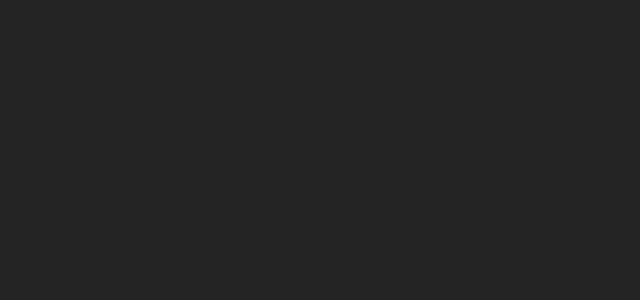
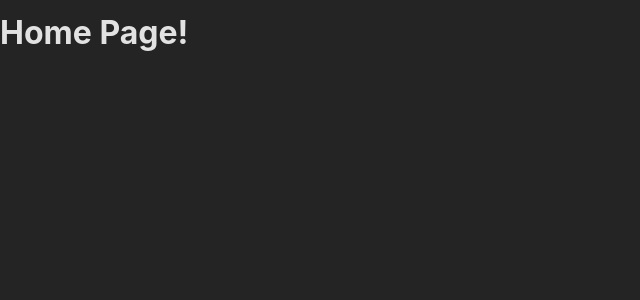
Before and after one commit to Line-Baumann-Haavik/Mini-React-projects, a React (Create React App) app in the folder 21-starting-project/21-starting-project/: page / in a window 1280 px wide. Shown: the top 300 px of the page, without its empty margins (0-640 px from the left). Built offline with nearby package versions, Linux system fonts and the light colour scheme.

Commit message:
added routing and home page

```diff
--- a/21-starting-project/21-starting-project/src/App.js
+++ b/21-starting-project/21-starting-project/src/App.js
@@ -1,3 +1,12 @@
+import {RouterProvider, createBrowserRouter} from "react-router-dom";
+import HomePage from "./pages/HomePage";
+
+const router = createBrowserRouter([
+  {path: "/", element: <HomePage /> },
+  {}
+]);
+
+
 export default function App() {
-  return <div></div>;
+  return <RouterProvider router={router} />;
 }
--- /dev/null
+++ b/21-starting-project/21-starting-project/src/pages/HomePage.js
@@ -0,0 +1,5 @@
+
+
+export default function HomePage(){
+    return(<h1>Home Page!</h1>)
+}
```
